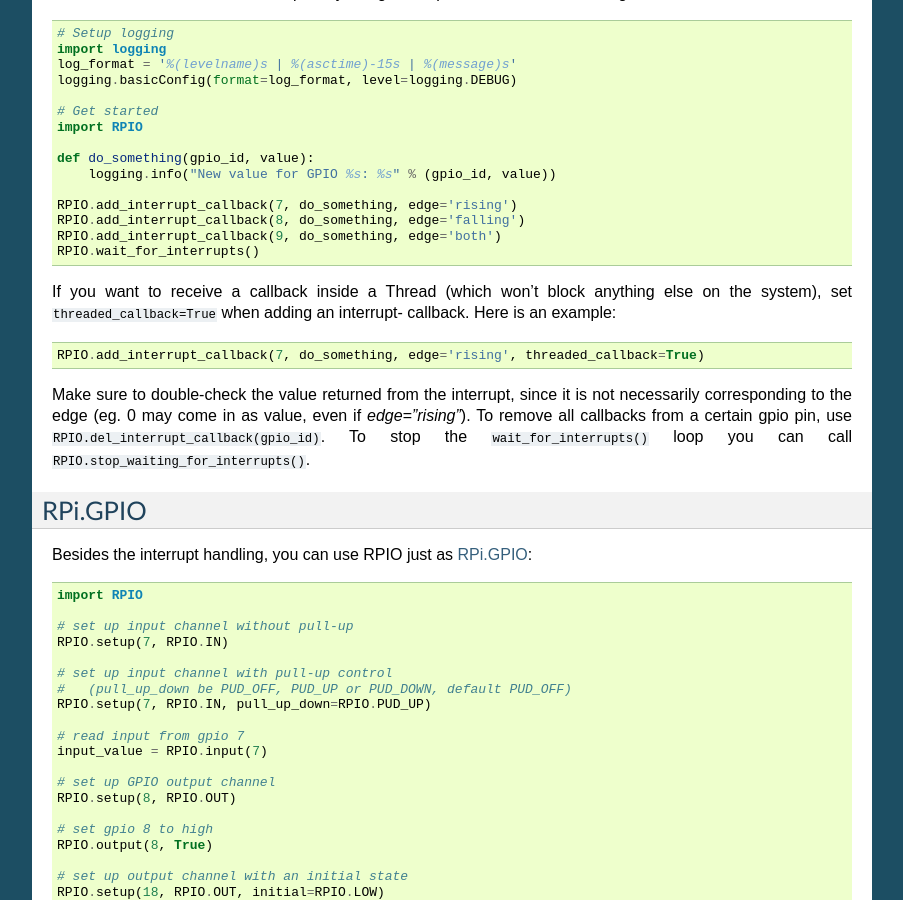
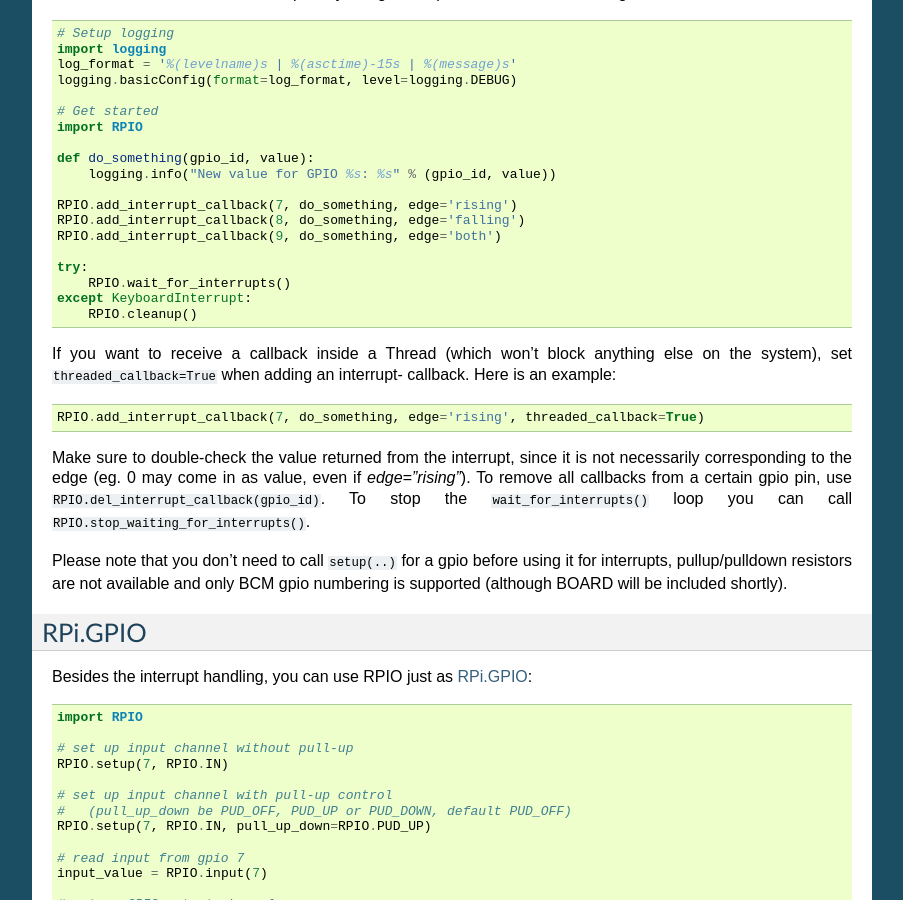
Before and after one commit to metachris/RPIO, a Sphinx documentation site: the page built from documentation/source/index.rst, in a window 1280 px wide and 900 px high, scrolled down 1863 px. Shown: the whole window, without its empty margins (198-1101 px from the left). Built offline with Sphinx 7.4.7, drawn with Linux system fonts in a browser that asks for light colours.

Commit message:
updated makefile rst conversion

```diff
--- a/documentation/source/index.rst
+++ b/documentation/source/index.rst
@@ -135,7 +135,11 @@
     RPIO.add_interrupt_callback(7, do_something, edge='rising')
     RPIO.add_interrupt_callback(8, do_something, edge='falling')
     RPIO.add_interrupt_callback(9, do_something, edge='both')
-    RPIO.wait_for_interrupts()
+
+    try:
+        RPIO.wait_for_interrupts()
+    except KeyboardInterrupt:
+        RPIO.cleanup()
 
 If you want to receive a callback inside a Thread (which won't block anything
 else on the system), set ``threaded_callback=True`` when adding an interrupt-
@@ -150,6 +154,10 @@
 even if `edge="rising"`). To remove all callbacks from a certain gpio pin, use
 ``RPIO.del_interrupt_callback(gpio_id)``. To stop the ``wait_for_interrupts()``
 loop you can call ``RPIO.stop_waiting_for_interrupts()``.
+
+Please note that you don't need to call ``setup(..)`` for a gpio before using it for
+interrupts, pullup/pulldown resistors are not available and only BCM gpio numbering
+is supported (although BOARD will be included shortly).
 
 
 .. _ref-rpio-py-rpigpio:
--- a/source/RPIO.py
+++ b/source/RPIO.py
@@ -22,7 +22,10 @@
     RPIO.add_interrupt_callback(7, do_something, edge='rising')
     RPIO.add_interrupt_callback(8, do_something, edge='falling')
     RPIO.add_interrupt_callback(9, do_something, edge='both')
-    RPIO.wait_for_interrupts()
+    try:
+        RPIO.wait_for_interrupts()
+    except KeyboardInterrupt:
+        RPIO.cleanup()
 
 If you want to receive a callback inside a Thread (which won't block anything
 else on the system), set `threaded_callback` to True when adding an interrupt-
```
Also changed, not shown: README.txt (+10 -2 lines), 2 other files.
